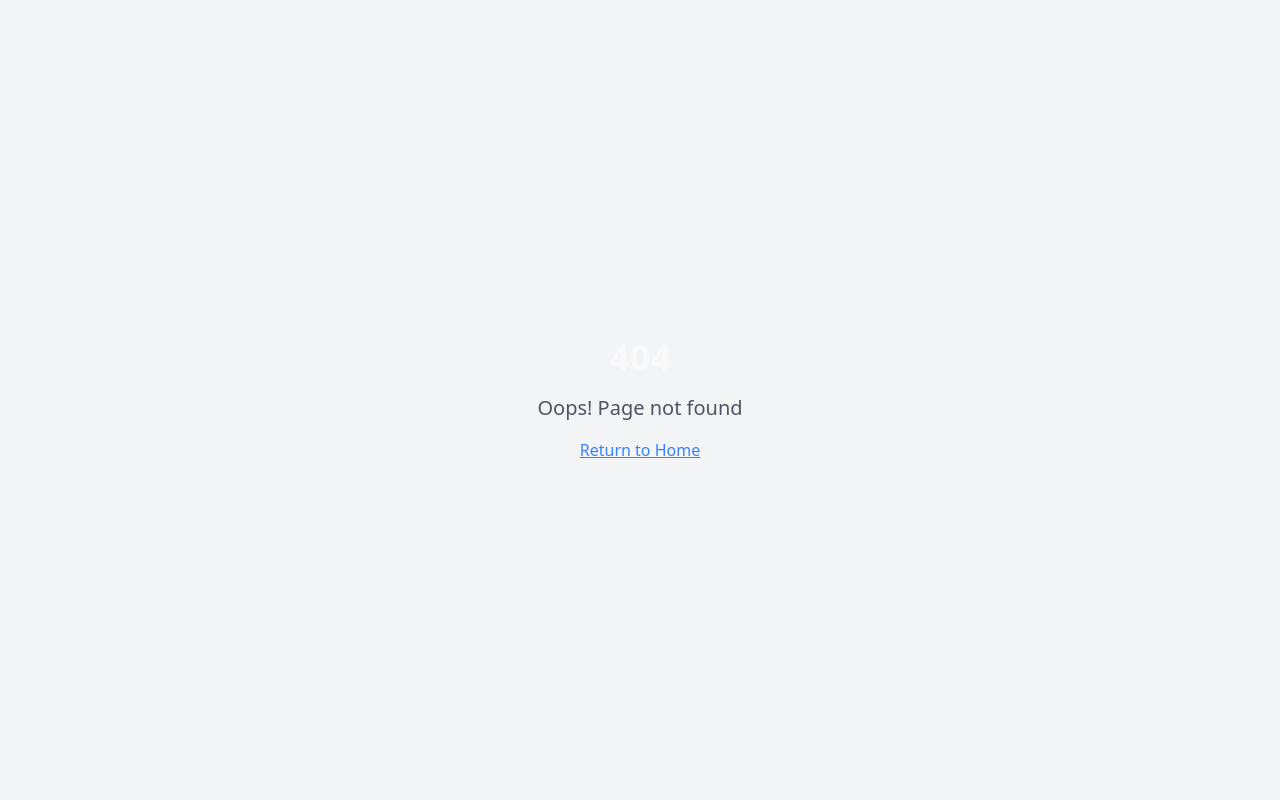
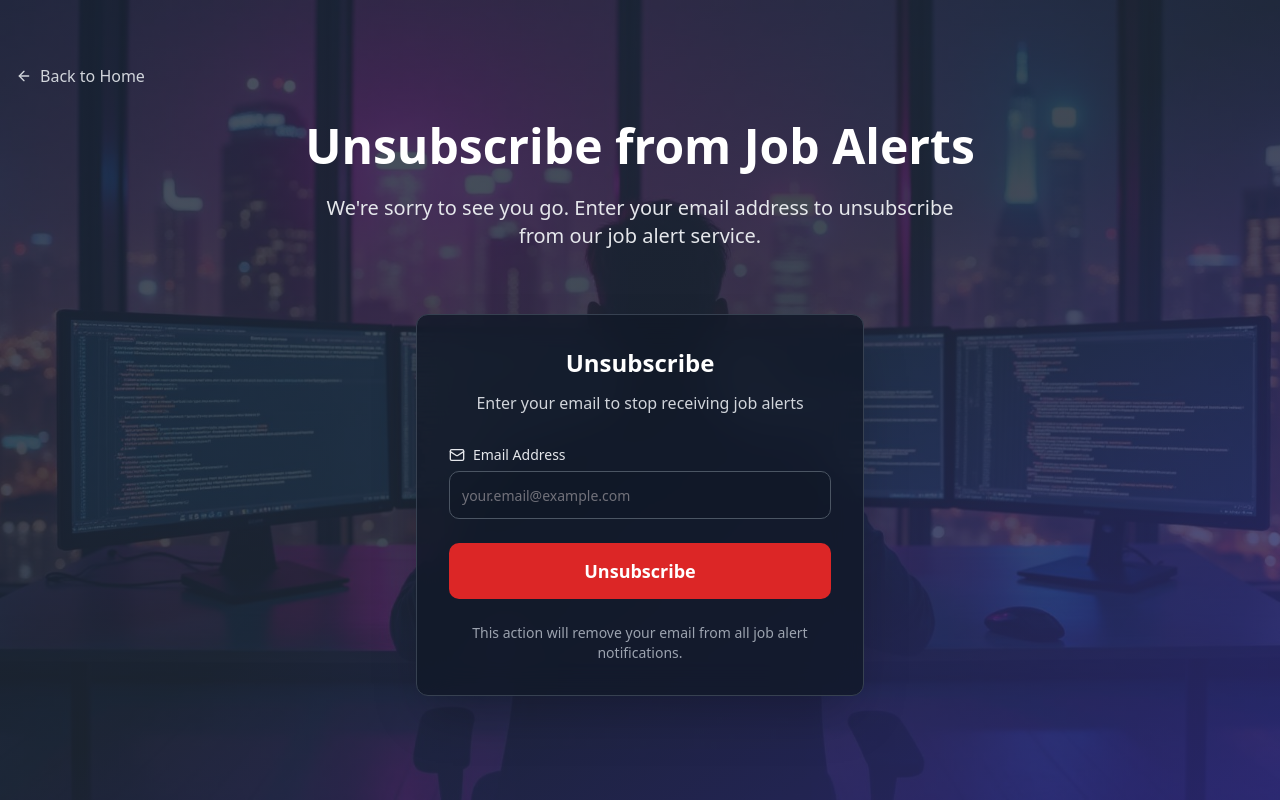
Before and after one commit to Raj-6660/Job-Finder, a React (Vite) app: page /unsubscribe in a window 1280 px wide. Before the commit this address had no page. Built offline with nearby package versions, Linux system fonts and the light colour scheme.

Commit message:
Add unsubscribe page
Create a new page for unsubscribing from job alerts. This page will feature the same background as the main page and include a form for users to enter their email address to unsubscribe. The form submission will be sent to the n8n backend.

```diff
--- a/src/App.tsx
+++ b/src/App.tsx
@@ -4,6 +4,7 @@ import { TooltipProvider } from "@/components/ui/tooltip";
 import { QueryClient, QueryClientProvider } from "@tanstack/react-query";
 import { BrowserRouter, Routes, Route } from "react-router-dom";
 import Index from "./pages/Index";
+import Unsubscribe from "./pages/Unsubscribe";
 import NotFound from "./pages/NotFound";
 
 const queryClient = new QueryClient();
@@ -16,6 +17,7 @@ const App = () => (
       <BrowserRouter>
         <Routes>
           <Route path="/" element={<Index />} />
+          <Route path="/unsubscribe" element={<Unsubscribe />} />
           {/* ADD ALL CUSTOM ROUTES ABOVE THE CATCH-ALL "*" ROUTE */}
           <Route path="*" element={<NotFound />} />
         </Routes>
--- a/src/components/JobAlertHero.tsx
+++ b/src/components/JobAlertHero.tsx
@@ -201,7 +201,7 @@ const JobAlertHero = () => {
 
               <div className="mt-6 text-center">
                 <p className="text-sm text-gray-400">
-                  Free forever • No spam • Unsubscribe anytime
+                  Free forever • No spam • <a href="/unsubscribe" className="text-blue-400 hover:text-blue-300 underline">Unsubscribe anytime</a>
                 </p>
               </div>
             </CardContent>
--- /dev/null
+++ b/src/pages/Unsubscribe.tsx
@@ -0,0 +1,119 @@
+import { Button } from "@/components/ui/button";
+import { Input } from "@/components/ui/input";
+import { Label } from "@/components/ui/label";
+import { Card, CardContent } from "@/components/ui/card";
+import { Mail, ArrowLeft } from "lucide-react";
+import { useState } from "react";
+import { Link } from "react-router-dom";
+import heroBackground from "@/assets/hero-background.png";
+
+const Unsubscribe = () => {
+  const [email, setEmail] = useState("");
+
+  const handleUnsubscribe = async (e: React.FormEvent) => {
+    e.preventDefault();
+
+    try {
+      const response = await fetch("https://rajarshyasingh.app.n8n.cloud/webhook-test/unsubscribe", {
+        method: "POST",
+        headers: {
+          "Content-Type": "application/json",
+        },
+        body: JSON.stringify({ email }),
+      });
+
+      if (!response.ok) {
+        throw new Error("Failed to unsubscribe.");
+      }
+
+      alert("Successfully unsubscribed! You will no longer receive job alerts.");
+      setEmail("");
+    } catch (error) {
+      console.error("Unsubscribe failed:", error);
+      alert("Something went wrong. Please try again.");
+    }
+  };
+
+  return (
+    <div className="min-h-screen relative overflow-hidden bg-gradient-to-br from-slate-800 via-gray-800 to-indigo-900">
+      {/* Background image with overlay */}
+      <div className="absolute inset-0">
+        <img
+          src={heroBackground}
+          alt="Developer background"
+          className="w-full h-full object-cover opacity-50"
+        />
+        <div className="absolute inset-0 bg-gradient-to-br from-slate-800/60 via-gray-800/70 to-indigo-900/60"></div>
+      </div>
+
+      <div className="relative z-10 container mx-auto px-4 py-16">
+        {/* Back link */}
+        <div className="mb-8">
+          <Link
+            to="/"
+            className="inline-flex items-center gap-2 text-gray-300 hover:text-white transition-colors"
+          >
+            <ArrowLeft className="w-4 h-4" />
+            Back to Home
+          </Link>
+        </div>
+
+        {/* Header */}
+        <div className="text-center mb-16">
+          <h1 className="text-4xl md:text-5xl font-bold text-white mb-6 leading-tight">
+            Unsubscribe from Job Alerts
+          </h1>
+          <p className="text-lg md:text-xl text-gray-200 max-w-2xl mx-auto leading-relaxed">
+            We're sorry to see you go. Enter your email address to unsubscribe from our job alert service.
+          </p>
+        </div>
+
+        {/* Unsubscribe Form */}
+        <div className="max-w-md mx-auto">
+          <Card className="bg-gray-900/80 backdrop-blur-lg border-gray-700 shadow-2xl">
+            <CardContent className="p-8">
+              <div className="text-center mb-8">
+                <h2 className="text-2xl font-bold text-white mb-3">Unsubscribe</h2>
+                <p className="text-gray-300">Enter your email to stop receiving job alerts</p>
+              </div>
+
+              <form onSubmit={handleUnsubscribe} className="space-y-6">
+                <div className="space-y-2">
+                  <Label htmlFor="email" className="text-gray-200 font-medium flex items-center gap-2">
+                    <Mail className="w-4 h-4" />
+                    Email Address
+                  </Label>
+                  <Input
+                    id="email"
+                    type="email"
+                    placeholder="your.email@example.com"
+                    value={email}
+                    onChange={(e) => setEmail(e.target.value)}
+                    required
+                    className="h-12 text-lg bg-gray-900/50 border-gray-600 text-white placeholder-gray-400 focus:border-blue-400 focus:ring-blue-400/20"
+                  />
+                </div>
+
+                <Button
+                  type="submit"
+                  size="lg"
+                  className="w-full h-14 text-lg font-semibold bg-red-600 hover:bg-red-700 text-white transition-colors"
+                >
+                  Unsubscribe
+                </Button>
+              </form>
+
+              <div className="mt-6 text-center">
+                <p className="text-sm text-gray-400">
+                  This action will remove your email from all job alert notifications.
+                </p>
+              </div>
+            </CardContent>
+          </Card>
+        </div>
+      </div>
+    </div>
+  );
+};
+
+export default Unsubscribe;
```
